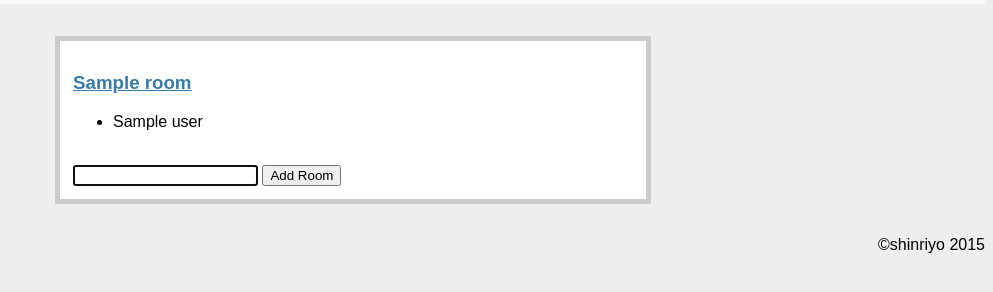
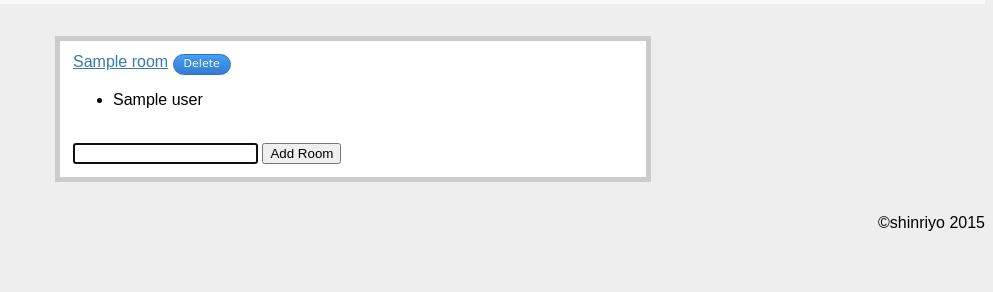
Before and after one commit to shinriyo/sugichat, a Flask app: template flask_chat/templates/rooms.html in a window 1280 px wide. Shown: the part 72-364 px from the top of the page, without its empty margins (287-1280 px from the left). Run offline with Flask 2, Linux system fonts and the light colour scheme; the visitor is signed in with stand-in values (Sample User, id 1); the template is opened without the code that fills it: most values are stand-ins (such as "Sample title", 1, 10 or a date in 2020); some libraries are stand-ins or nearby versions.

Commit message:
delete tmp

```diff
--- a/flask_chat/templates/rooms.html
+++ b/flask_chat/templates/rooms.html
@@ -14,8 +14,13 @@
     {# ログインした時だけ #}
     {% for room in rooms %}
     <div class="room">
-      <h3><a href="{{ room.get_absolute_url() }}">{{ room }}</a></h3>
+      <div>
+        <a href="{{ room.get_absolute_url() }}">{{ room }}</a>
+        <!-- TODO: 削除機能 -->
+        <button>Delete</button>
+      </div>
       <ul>
+        <!-- TODO: 動かない -->
         {% for user in room.users.all() %}
         <li>{{ user }}</li>
         {% endfor %}
```
